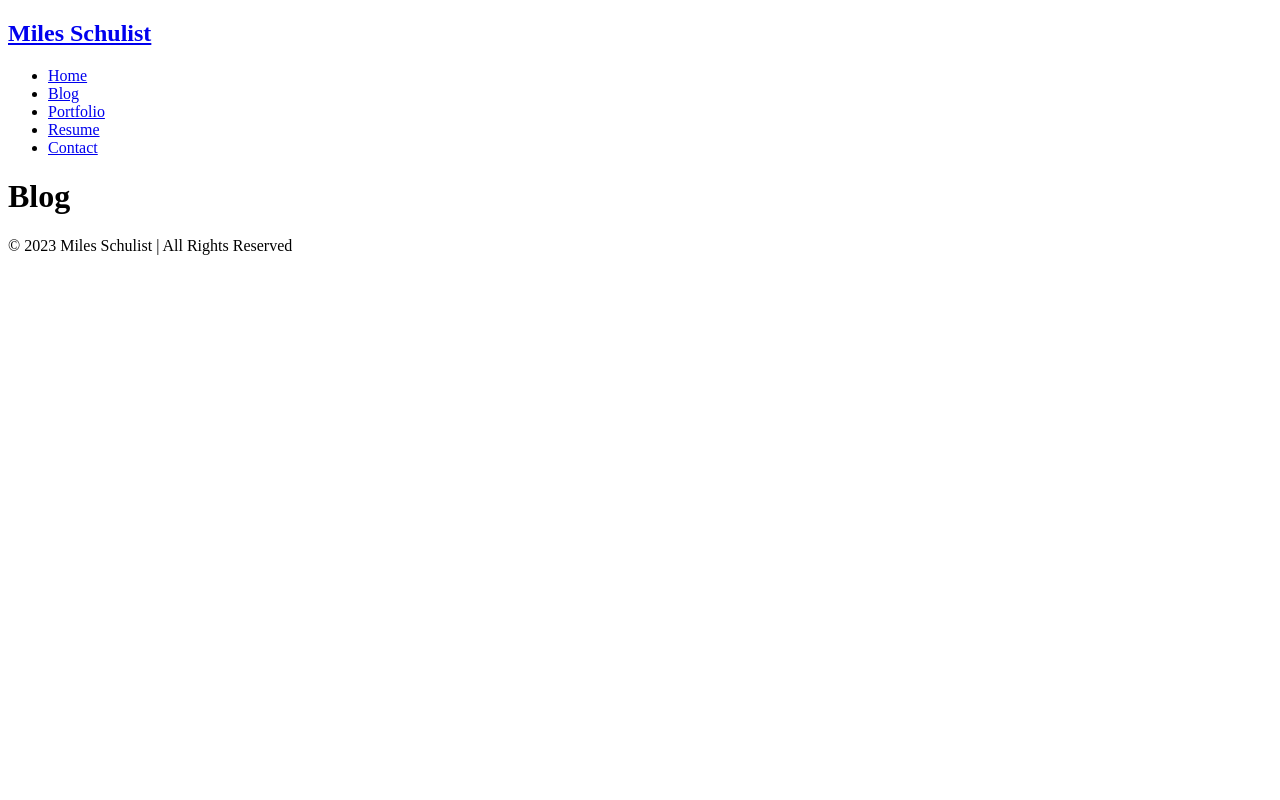
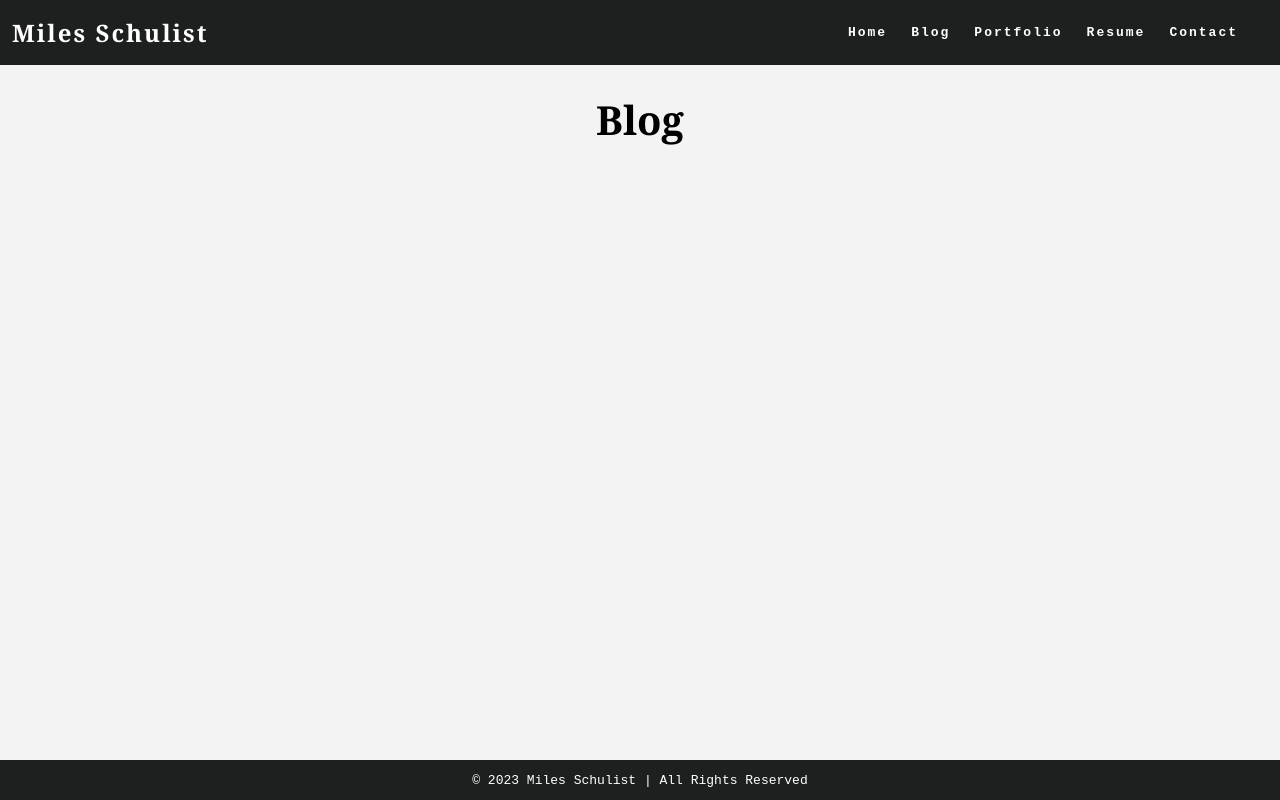
Before and after one commit to milesshoe/milesshoe.github.io, a plain HTML site: page blog.html in a window 1280 px wide. Drawn offline with Linux system fonts and the light colour scheme.

Commit message:
Add stylesheet to website pages

```diff
--- a/blog.html
+++ b/blog.html
@@ -2,8 +2,9 @@
 <html>
   <head>
     <title>Blog</title>
+    <link rel="stylesheet" href="styles.css">
   </head>
-
+    <link rel="stylesheet" href="styles.css">
   <body>
     <nav class="navbar">
         <h1 class="logo">
```
Also changed, not shown: contact.html (+1 -0 lines), portfolio.html (+1 -0 lines).
